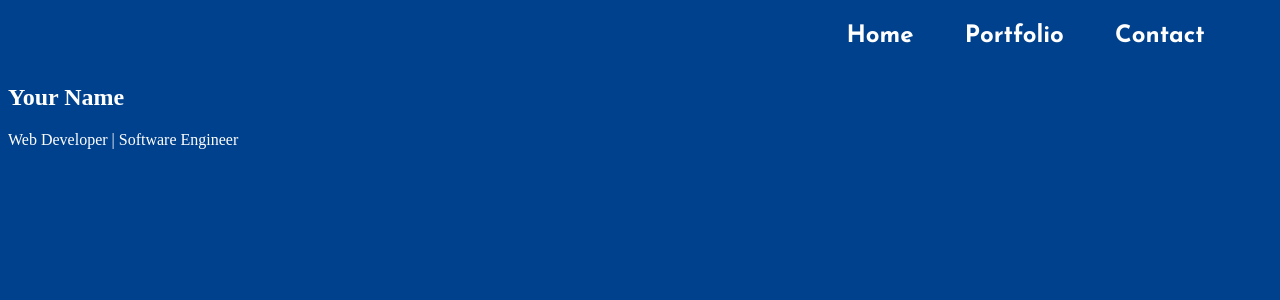
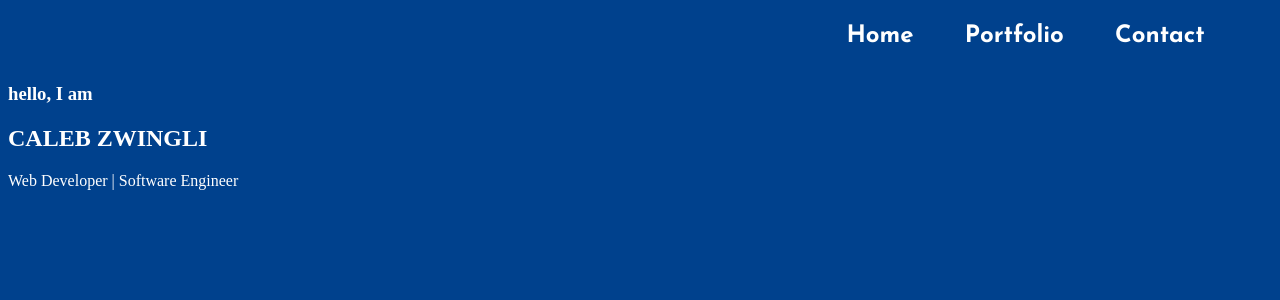
Before and after one commit to ZwingliCaleb/portfolio, a React (Create React App) app: page / in a window 1280 px wide. Shown: the top 300 px of the page. Built offline with nearby package versions, Linux system fonts and the light colour scheme.

Commit message:
Set arrangement for pages in file system

```diff
--- a/src/components/HeroSection/HeroSection.js
+++ b/src/components/HeroSection/HeroSection.js
@@ -4,7 +4,8 @@ const HeroSection = () => {
   return (
     <section id="home">
       <div className="hero-container">
-        <h1>Your Name</h1>
+        <h3>hello, I am</h3>
+        <h1>CALEB ZWINGLI</h1>
         <p>Web Developer | Software Engineer</p>
         {/* Add additional content or call-to-action buttons as needed */}
       </div>
```
Also changed, not shown: src/pages/Contact/Contact.js (added), src/pages/Contact/Contact.scss (added), src/pages/Home/Home.js (added), src/pages/Home/Home.scss (added), src/pages/Portfolio/Portfolio.js (added), src/pages/Portfolio/Portfolio.scss (added).
